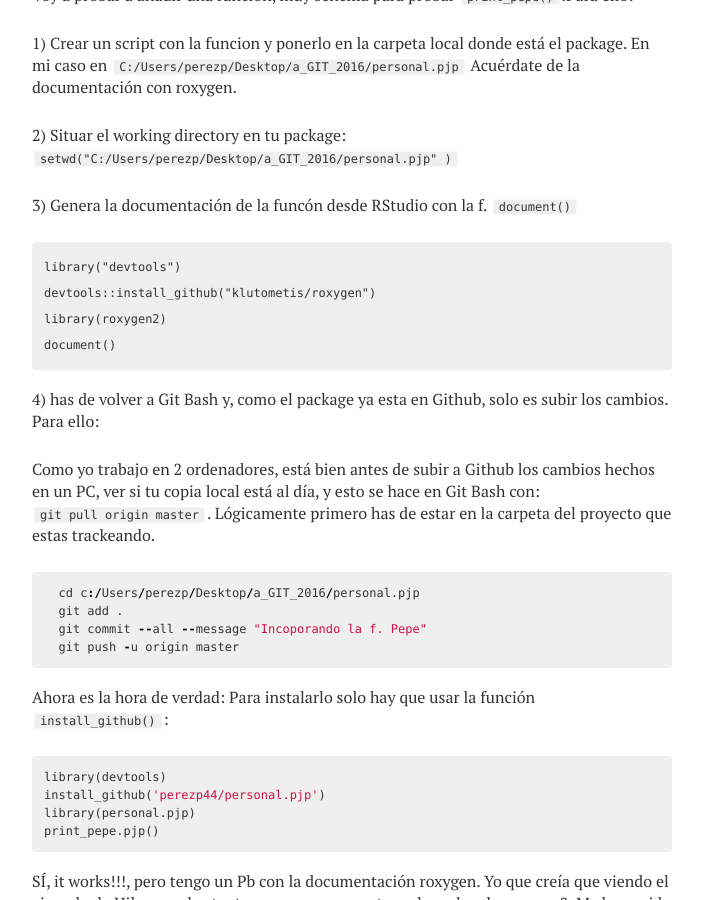
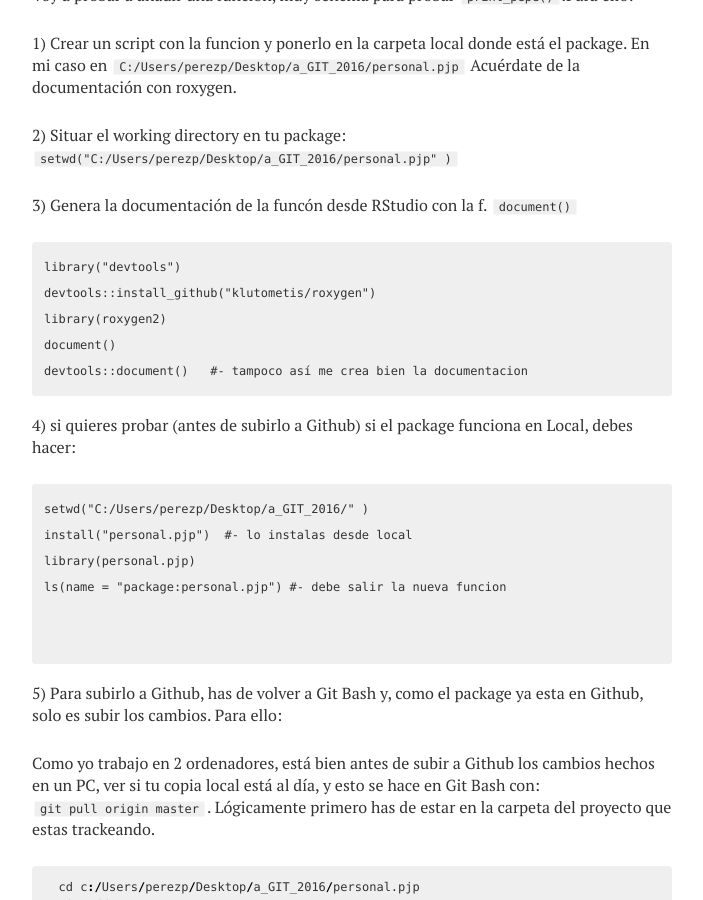
Before and after one commit to perezp44/perezp44.github.io, a Jekyll site: the page built from _posts/2016-02-09-como-crear-RR-package.md, in a window 1280 px wide and 900 px high, scrolled down 4784 px. Shown: the whole window, without its empty margins (288-991 px from the left). Built offline with Jekyll 4.4.1, drawn with Linux system fonts in a browser that asks for light colours; nearby versions of some CDN libraries; comment, search, counter and statistics services are not loaded.

Commit message:
mejor el del package

````diff
--- a/_posts/2016-02-09-como-crear-RR-package.md
+++ b/_posts/2016-02-09-como-crear-RR-package.md
@@ -175,6 +175,7 @@ Voy a probar a añadir una función, muy sencilla para probar `print_pepe()`.Par
 
 2) Situar el working directory en tu package: `setwd("C:/Users/perezp/Desktop/a_GIT_2016/personal.pjp" )`
 
+
 3) Genera la documentación de la funcón desde RStudio con la f. `document()`
 
 ```
@@ -182,10 +183,23 @@ library("devtools")
 devtools::install_github("klutometis/roxygen")
 library(roxygen2)
 document()
+devtools::document()   #- tampoco así me crea bien la documentacion
+```
+
+4) si quieres probar (antes de subirlo a Github) si el package funciona en Local, debes hacer:
+
+```
+setwd("C:/Users/perezp/Desktop/a_GIT_2016/" )
+install("personal.pjp")  #- lo instalas desde local
+library(personal.pjp)
+ls(name = "package:personal.pjp") #- debe salir la nueva funcion
+
+
 ```
 
 
-4) has de volver a Git Bash y, como el package ya esta en Github, solo es subir los cambios. Para ello:
+
+5) Para subirlo a Github, has de volver a Git Bash y, como el package ya esta en Github, solo es subir los cambios. Para ello:
 
 Como yo trabajo en 2 ordenadores, está bien antes de subir a Github los cambios hechos en un PC, ver si tu copia local está al día, y esto se hace en Git Bash con: `git pull origin master`. Lógicamente primero has de estar en la carpeta del proyecto que estas trackeando.
 
````
Also changed, not shown: _R/2016-02-09-como-crear-RR-package.Rmd (+15 -1 lines).
